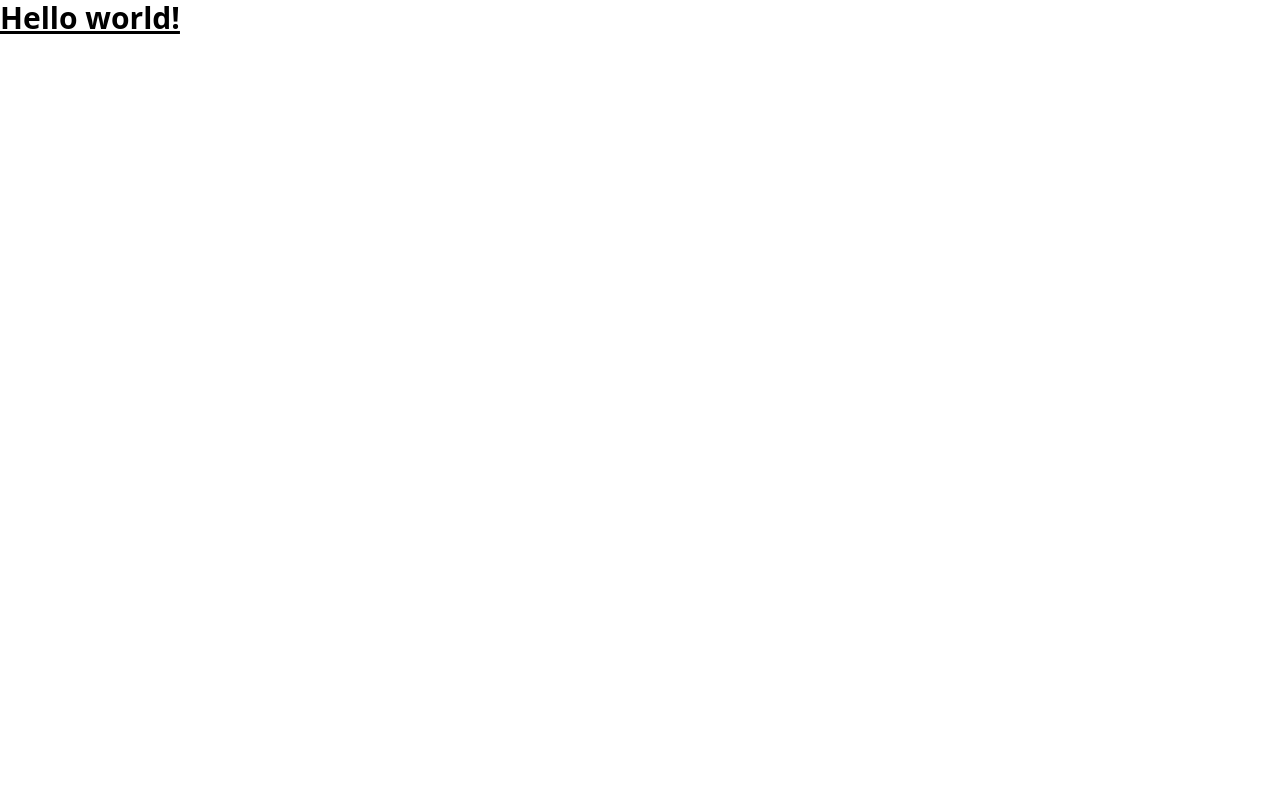
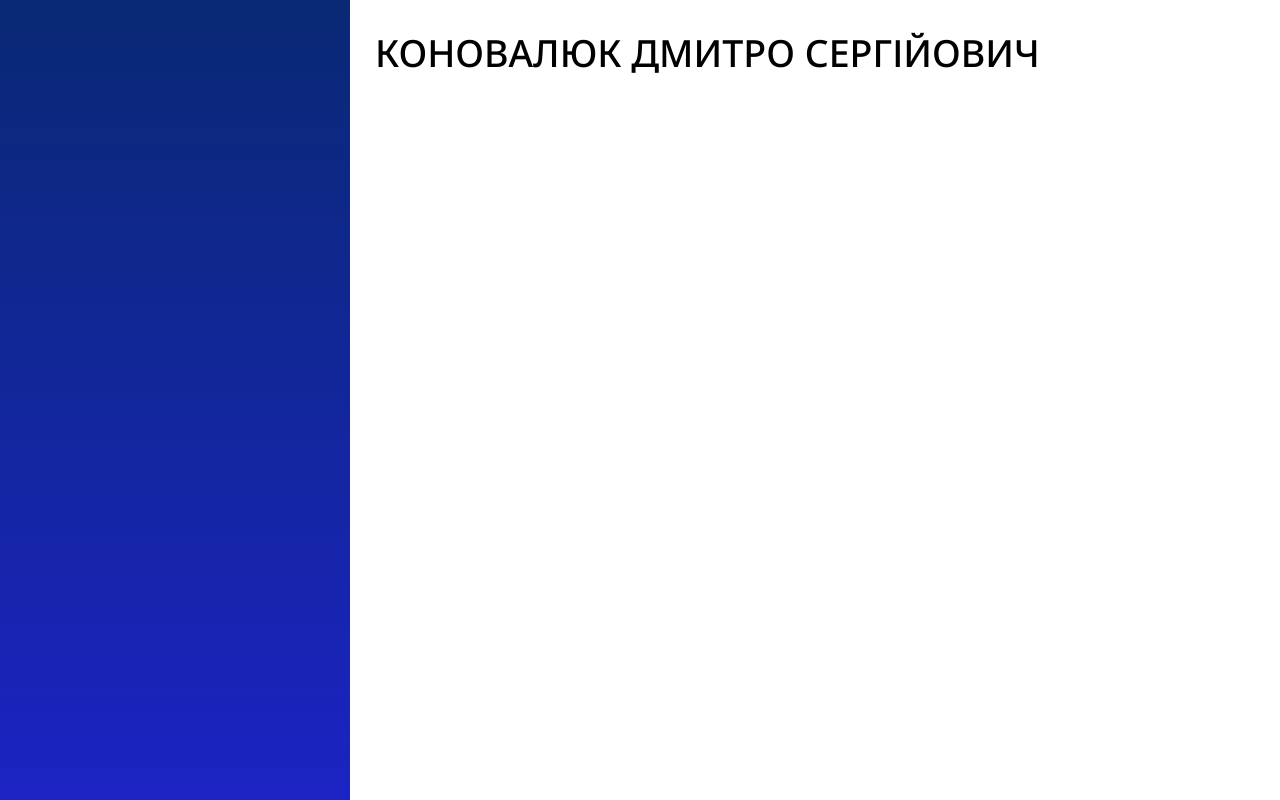
Before and after one commit to AldoRayne/aldorayne.github.io, a Nuxt app: page / in a window 1280 px wide. Built offline with nearby package versions, Linux system fonts and the light colour scheme.

Commit message:
feature: sideBar & mainContent components

```diff
--- a/app.vue
+++ b/app.vue
@@ -1,3 +1,6 @@
 <template>
-  <HeaderVue />
+  <main class="flex">
+    <SideBarVue />
+    <MainContentVue />
+  </main>
 </template>
--- a/assets/css/main.css
+++ b/assets/css/main.css
@@ -1,3 +1,21 @@
+@import url("https://fonts.googleapis.com/css2?family=Noto+Sans:wght@400;500&display=swap");
+
 @tailwind base;
 @tailwind components;
 @tailwind utilities;
+
+@layer base {
+  * {
+    outline: none !important;
+  }
+
+  html,
+  body {
+    overscroll-behavior-x: none;
+  }
+
+  html {
+    font-family: "Noto Sans", sans-serif;
+    font-size: 20px;
+  }
+}
--- a/components/headerVue.vue
+++ /dev/null
@@ -1,3 +0,0 @@
-<template>
-  <h1 class="text-3xl font-bold underline">Hello world!</h1>
-</template>
--- /dev/null
+++ b/components/mainContentVue.vue
@@ -0,0 +1,5 @@
+<template>
+  <div class="pt-6 px-5 w-full">
+    <MainInfoVue />
+  </div>
+</template>
--- /dev/null
+++ b/components/mainInfoVue.vue
@@ -0,0 +1,3 @@
+<template>
+  <h1 class="text-3xl font-medium uppercase">Коновалюк Дмитро Сергійович</h1>
+</template>
--- /dev/null
+++ b/components/sideBarVue.vue
@@ -0,0 +1,5 @@
+<template>
+  <aside class="shrink-0 w-[350px] h-screen bg-gradient-to-b from-[#092974] to-[#1c23c3]">
+
+  </aside>
+</template>
```
